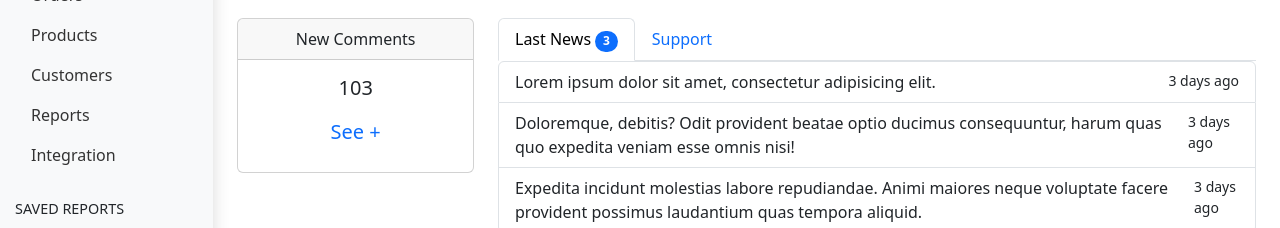
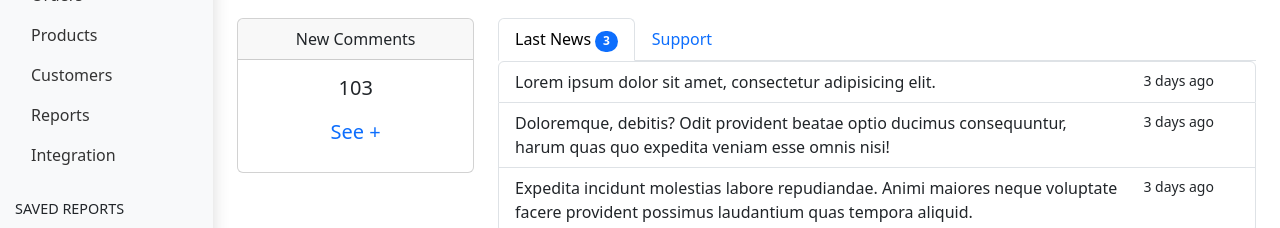
Before and after one commit to SamuelNunesDev/bootstrap-jquery, a plain HTML site: page Painel Dashboard/index.html in a window 1280 px wide. Shown: the part 135-363 px from the top of the page. Drawn offline with nearby package versions, Linux system fonts and the light colour scheme.

Commit message:
ajuste no span na section do dashboard

```diff
--- a/Painel Dashboard/index.html
+++ b/Painel Dashboard/index.html
@@ -100,19 +100,19 @@
                             <a href="#" class="list-group-item list-group-item-action" aria-current="true">
                               <div class="d-flex w-100 justify-content-between">
                                 <p class="mb-0">Lorem ipsum dolor sit amet, consectetur adipisicing elit.</p>
-                                <small>3 days ago</small>
+                                <small class="col-2 text-center">3 days ago</small>
                               </div>
                             </a>
                             <a href="#" class="list-group-item list-group-item-action">
                               <div class="d-flex w-100 justify-content-between">
                                 <p class="mb-0">Doloremque, debitis? Odit provident beatae optio ducimus consequuntur, harum quas quo expedita veniam esse omnis nisi!</p>
-                                <small>3 days ago</small>
+                                <small class="col-2 text-center">3 days ago</small>
                               </div>
                             </a>
                             <a href="#" class="list-group-item list-group-item-action">
                                 <div class="d-flex w-100 justify-content-between">
                                   <p class="mb-0">Expedita incidunt molestias labore repudiandae. Animi maiores neque voluptate facere provident possimus laudantium quas tempora aliquid.</p>
-                                  <small>3 days ago</small>
+                                  <small class="col-2 text-center">3 days ago</small>
                                 </div>
                               </a>
                         </div>
```
